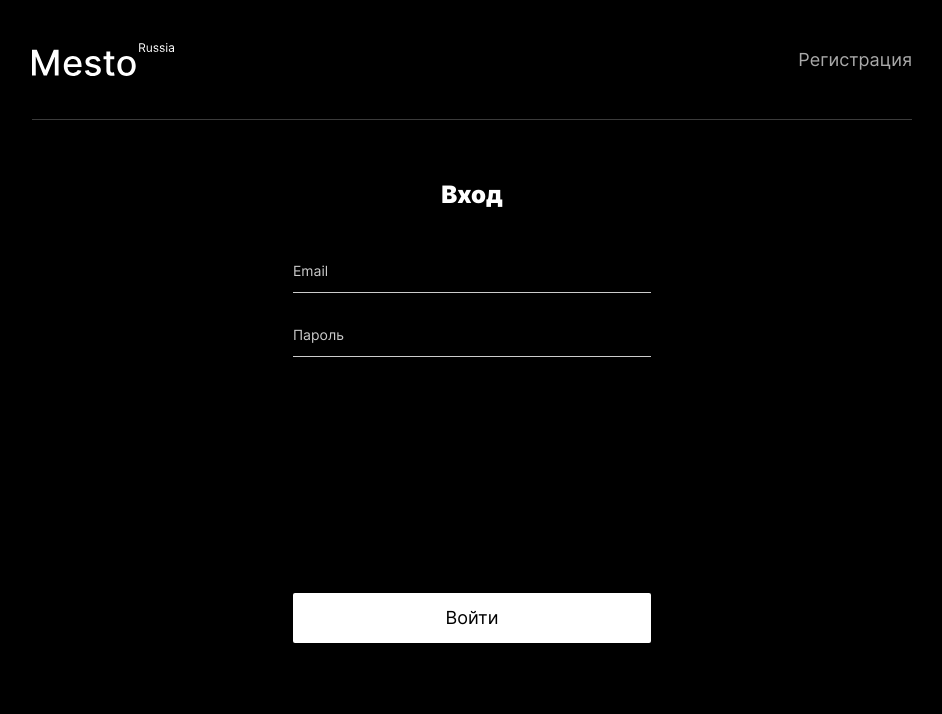
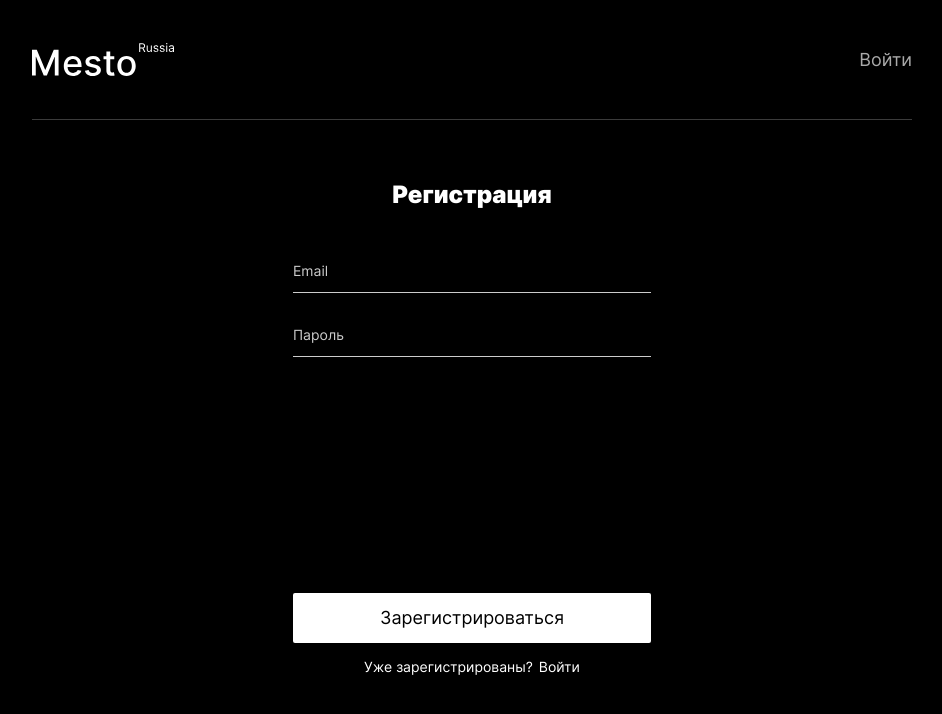
Before and after one commit to alvde-site/react-mesto-api-full, a React (Create React App) app in the folder frontend/: page /signup in a window 1280 px wide. Before the commit this address led to /sign-in. Shown: the top 714 px of the page, without its empty margins (168-1110 px from the left). Built offline with nearby package versions, Linux system fonts and the light colour scheme.

Commit message:
Исправить sign-in, sign-up на signin, signup

```diff
--- a/frontend/src/components/App.js
+++ b/frontend/src/components/App.js
@@ -101,7 +101,7 @@ function App() {
           });
           return;
         }
-        history.push("/sign-in");
+        history.push("/signin");
         setIsInfoTooltipPopupOpen(true);
         setIsInfoTooltipData({
           image: success,
@@ -159,7 +159,7 @@ function App() {
   function onSignOut() {
     localStorage.removeItem("token");
     setLoggedIn(false);
-    history.push("/sign-in");
+    history.push("/signin");
   }
 
   function handleCardLike(card) {
@@ -301,7 +301,7 @@ function App() {
             onToggleMenu={handleToggleMenu}
             isToggleMenu={isToggleMenu}
           />
-          <Route path="/sign-up">
+          <Route path="/signup">
             <Register
               loggedIn={loggedIn}
               setLoggedIn={setLoggedIn}
@@ -314,7 +314,7 @@ function App() {
               buttonLoadingText="Регистрация..."
             />
           </Route>
-          <Route path="/sign-in">
+          <Route path="/signin">
             <Login
               loggedIn={loggedIn}
               setLoggedIn={setLoggedIn}
@@ -328,7 +328,7 @@ function App() {
             />
           </Route>
           <Route path="/">
-            {loggedIn ? <Redirect to="/" /> : <Redirect to="/sign-in" />}
+            {loggedIn ? <Redirect to="/" /> : <Redirect to="/signin" />}
           </Route>
         </Switch>
         <EditProfilePopup
--- a/frontend/src/components/Login/Login.js
+++ b/frontend/src/components/Login/Login.js
@@ -20,7 +20,7 @@ function Login(props) {
 
   return (
     <>
-      <Header login="Регистрация" loggedIn={props.loggedIn} to="/sign-up" />
+      <Header login="Регистрация" loggedIn={props.loggedIn} to="/signup" />
       <div className="authorization">
         <form
           action="#"
--- a/frontend/src/components/ProtectedRoute/ProtectedRoute.js
+++ b/frontend/src/components/ProtectedRoute/ProtectedRoute.js
@@ -9,7 +9,7 @@ const ProtectedRoute = ({ component: Component, ...props }) => {
   return (
     <Route>
       {() =>
-        props.loggedIn ? <Component {...props} /> : <Redirect to="./sign-in" />
+        props.loggedIn ? <Component {...props} /> : <Redirect to="./signin" />
       }
     </Route>
   );
--- a/frontend/src/components/Register/Register.js
+++ b/frontend/src/components/Register/Register.js
@@ -21,7 +21,7 @@ function Register(props) {
 
   return (
     <>
-      <Header login="Войти" loggedIn={props.loggedIn} to="/sign-in" />
+      <Header login="Войти" loggedIn={props.loggedIn} to="/signin" />
       <div className="authorization">
         <form
           action="#"
@@ -69,7 +69,7 @@ function Register(props) {
           </button>
           <div className="auth-form__signin">
             <p className="auth-form__question">Уже зарегистрированы?</p>
-            <Link to="/sign-in" className="auth-form__login-link">
+            <Link to="/signin" className="auth-form__login-link">
               Войти
             </Link>
           </div>
--- a/frontend/src/components/main/Main.js
+++ b/frontend/src/components/main/Main.js
@@ -12,7 +12,7 @@ function Main(props) {
       <Header
         login="Выйти"
         loggedIn={props.loggedIn}
-        to="/sign-in"
+        to="/signin"
         email={props.email}
         onSignOut={props.onSignOut}
         onToggleMenu={props.onToggleMenu}
```
